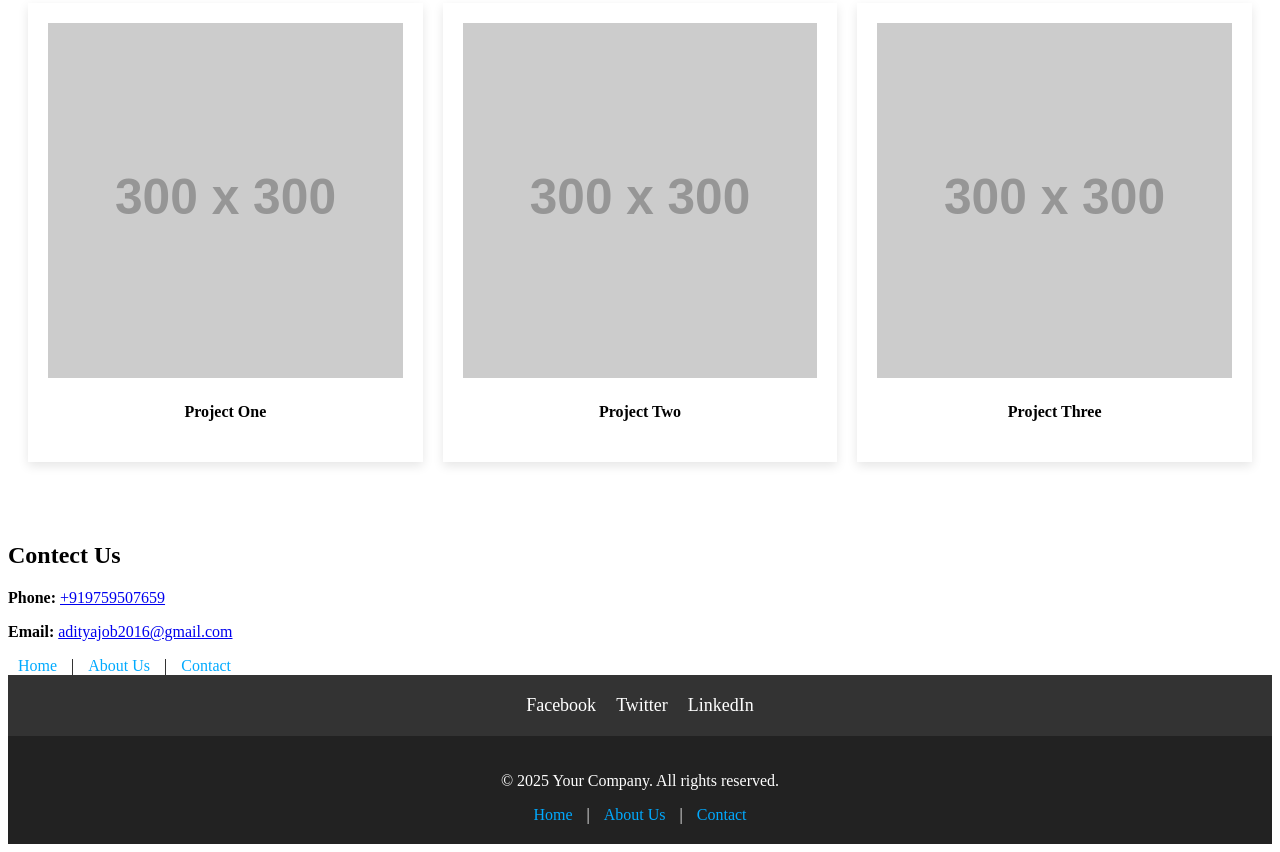
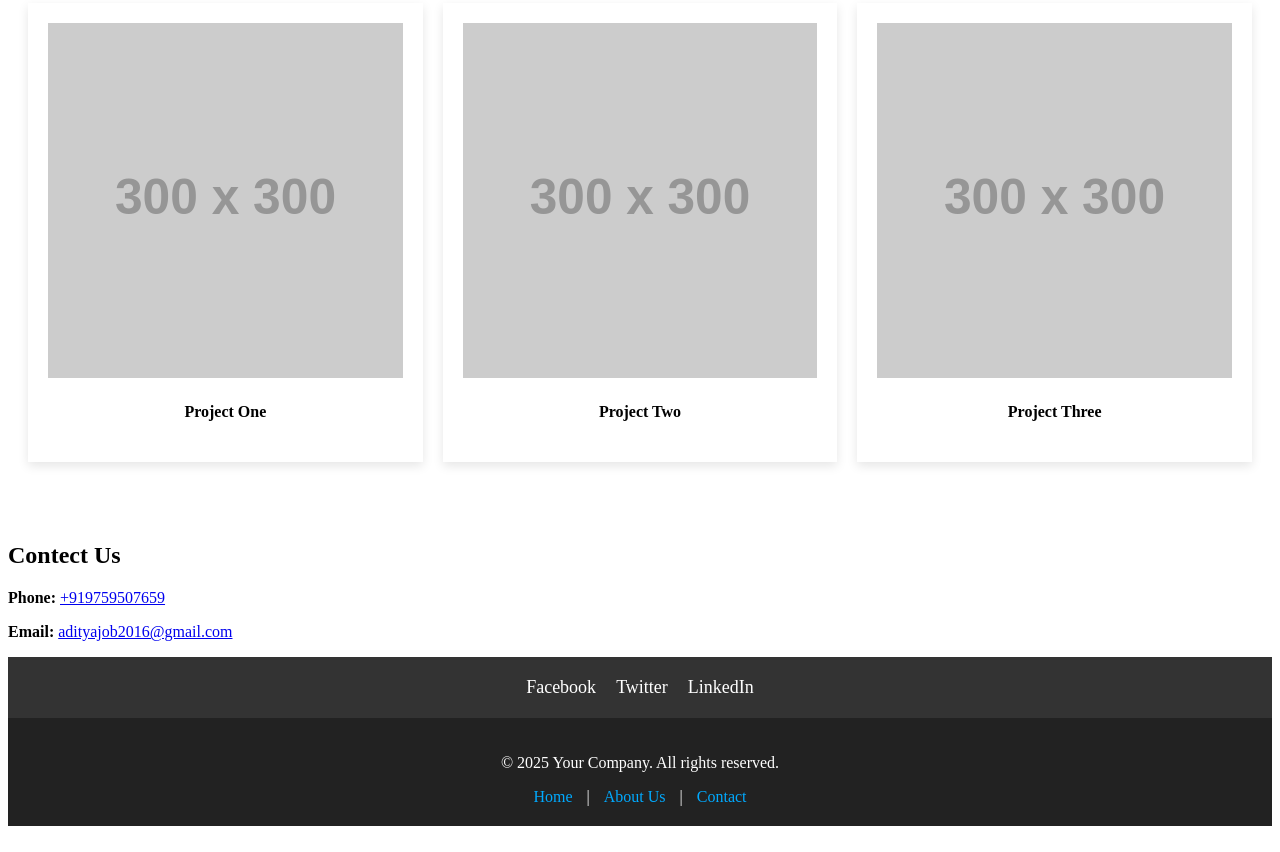
Before and after one commit to ADITYA9759/AdityaAnalytics.com, a plain HTML site: page index.html in a window 1280 px wide. Shown: the part 560-1412 px from the top of the page. Drawn offline with nearby package versions, Linux system fonts and the light colour scheme; placeholder pictures from the web are drawn by us; a script that the page names is missing.

Commit message:
Update index.html

```diff
--- a/index.html
+++ b/index.html
@@ -62,12 +62,6 @@
         </div>
     </section>
 
-    <div class="footer-links">
-    <a href="#home">Home</a> |
-    <a href="#about">About Us</a> |
-    <a href="#contact">Contact</a>
-</div>
-
     <!-- Social Media Section -->
     <section id="social-media" class="social-media">
         <div class="social-icons">
```
